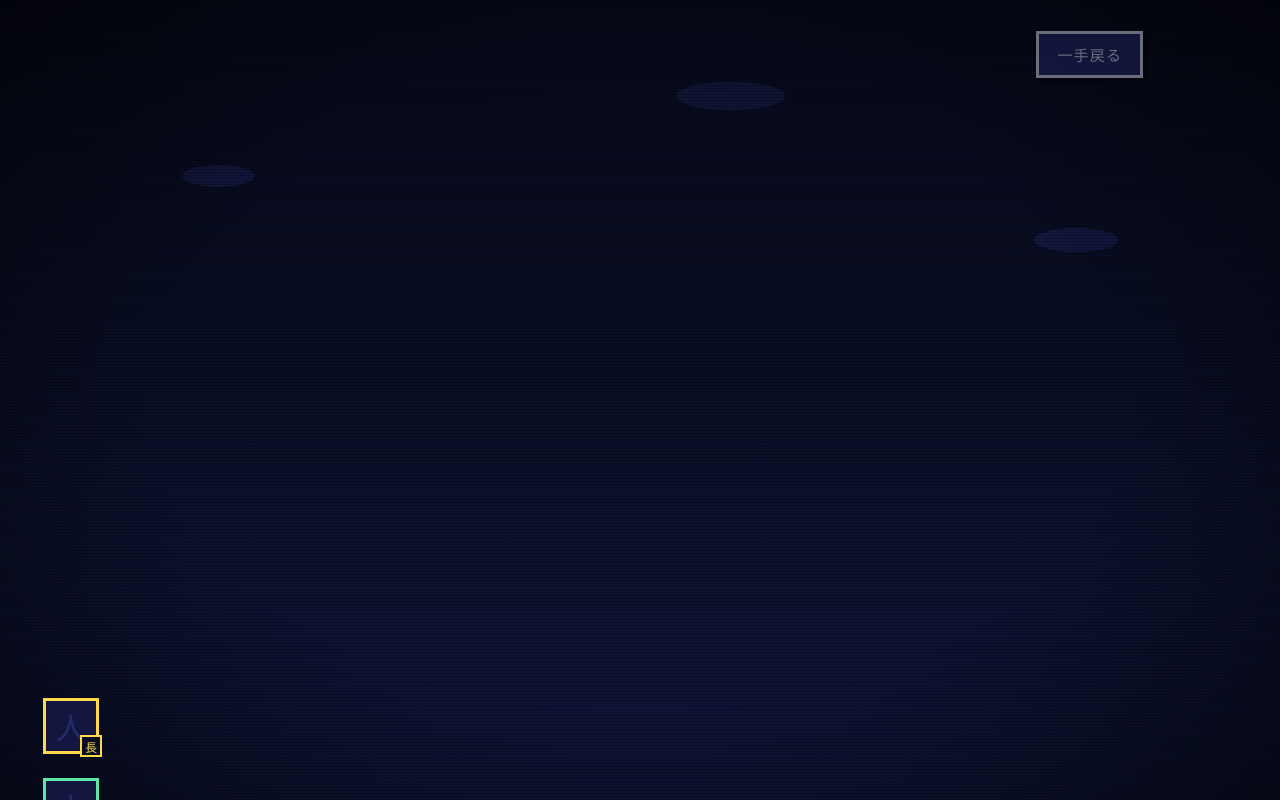
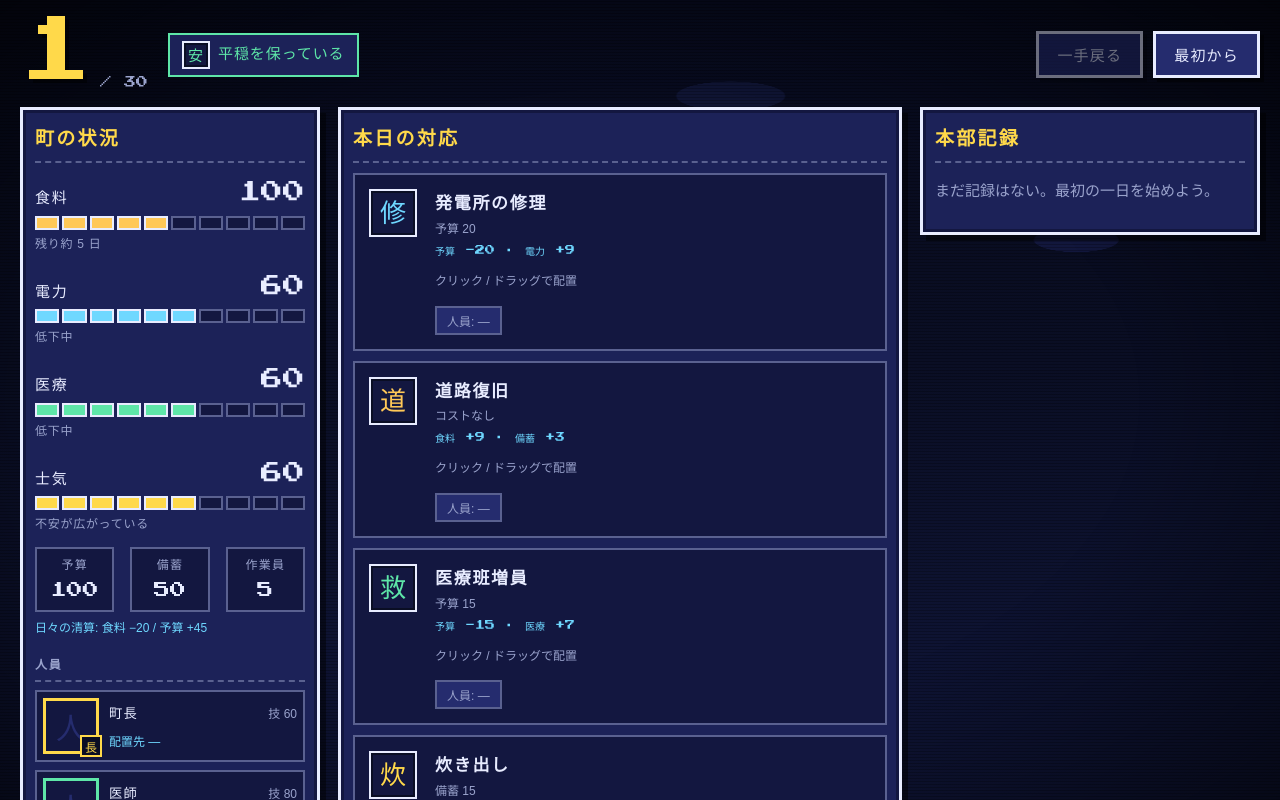
Before and after one commit to ivgtr/tozasareta-machi, a React (Vite) app: page / in a window 1280 px wide. Shown: the top 800 px of the page. Built offline with nearby package versions, Linux system fonts and the light colour scheme; a web font is replaced by a local one.

Commit message:
fix(p6): 背景(z-index:-1)がコンテンツの上に重なるリスクと中央カラムの幅つぶれを修正。コンテンツを明示的に前面へ

```diff
--- a/src/ui/styles/backdrop.css
+++ b/src/ui/styles/backdrop.css
@@ -1,7 +1,7 @@
 .backdrop {
   position: fixed;
   inset: 0;
-  z-index: 0;
+  z-index: -1;
   overflow: hidden;
   pointer-events: none;
 }
--- a/src/ui/styles/play.css
+++ b/src/ui/styles/play.css
@@ -77,12 +77,23 @@
   gap: 10px;
 }
 
+.play__top,
+.play__grid,
+.play__footer {
+  position: relative;
+  z-index: 1;
+}
+
 .play__grid {
   display: grid;
-  grid-template-columns: 300px 1fr 340px;
+  grid-template-columns: 300px minmax(0, 1fr) 340px;
   gap: 18px;
   align-items: start;
   flex: 1;
+}
+
+.play__grid > * {
+  min-width: 0;
 }
 
 .statuswall__stocks {
```
